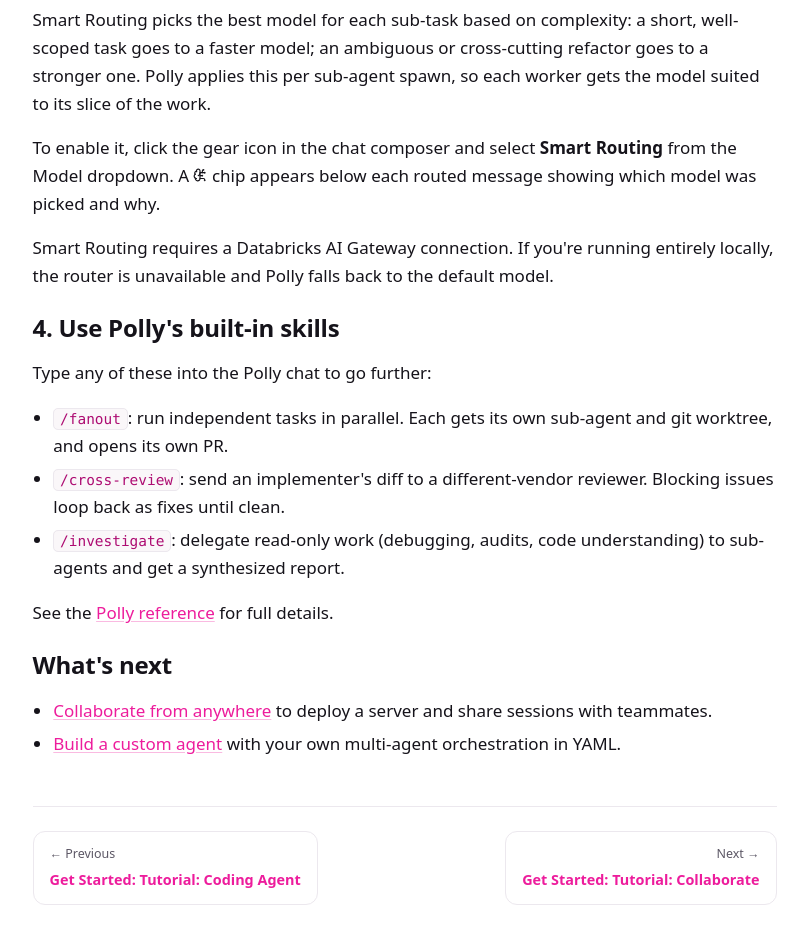
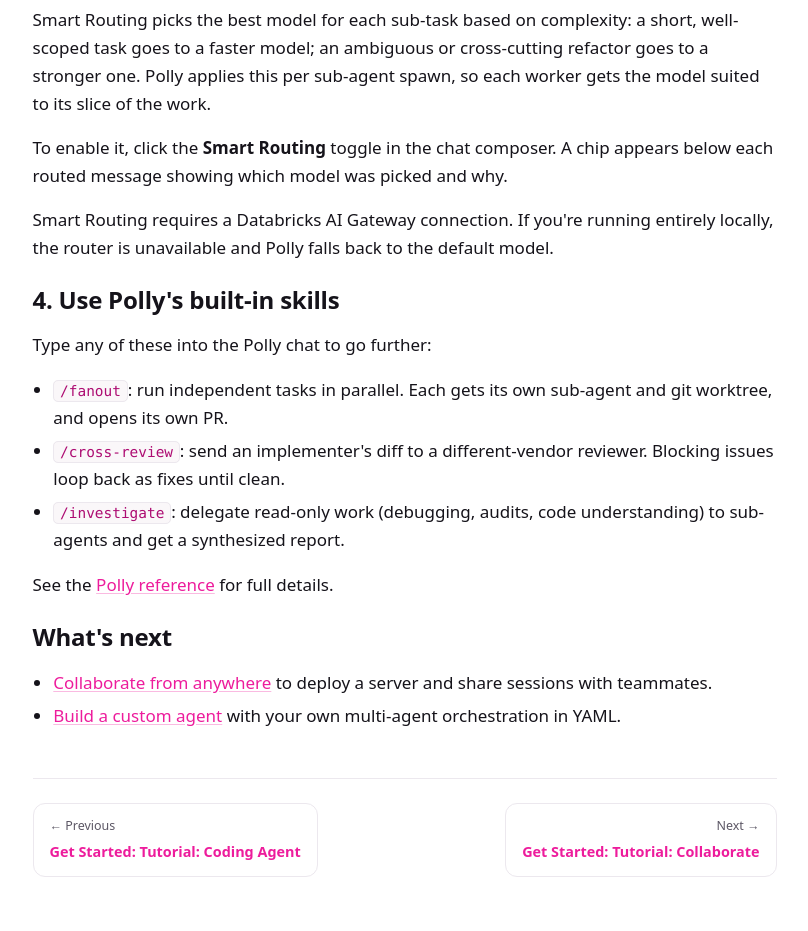
Before and after one commit to omnigent-ai/omnigent-site, a Next.js app: page /quickstart/polly in a window 1280 px wide. Shown: the part 2640-3571 px from the top of the page, without its empty margins (260-1068 px from the left). Built offline with nearby package versions, Linux system fonts and the light colour scheme; no server answers.

Commit message:
fix: smart routing is a toggle, not an icon

```diff
--- a/app/quickstart/polly/page.mdx
+++ b/app/quickstart/polly/page.mdx
@@ -86,8 +86,7 @@ cross-cutting refactor goes to a stronger one. Polly applies this per
 sub-agent spawn, so each worker gets the model suited to its slice of
 the work.
 
-To enable it, click the gear icon in the chat composer and select
-**Smart Routing** from the Model dropdown. A <svg xmlns="http://www.w3.org/2000/svg" width="14" height="14" viewBox="0 0 24 24" fill="none" stroke="currentColor" strokeWidth="2" strokeLinecap="round" strokeLinejoin="round" aria-hidden="true"><path d="M12 5a3 3 0 1 0-5.997.125 4 4 0 0 0-2.526 5.77 4 4 0 0 0 .556 6.588A4 4 0 1 0 12 18Z"></path><path d="M9 13a4.5 4.5 0 0 0 3-4"></path><path d="M6.003 5.125A3 3 0 0 0 6.401 6.5"></path><path d="M3.477 10.896a4 4 0 0 1 .585-.396"></path><path d="M6 18a4 4 0 0 1-1.967-.516"></path><path d="M12 13h4"></path><path d="M12 18h6a2 2 0 0 1 2 2v1"></path><path d="M12 8h8"></path><path d="M16 8V5a2 2 0 0 1 2-2"></path><circle cx="16" cy="13" r=".5"></circle><circle cx="18" cy="3" r=".5"></circle><circle cx="20" cy="21" r=".5"></circle><circle cx="20" cy="8" r=".5"></circle></svg> chip appears below each routed message showing which model was picked and why.
+To enable it, click the **Smart Routing** toggle in the chat composer. A chip appears below each routed message showing which model was picked and why.
 
 Smart Routing requires a Databricks AI Gateway connection. If you're running
 entirely locally, the router is unavailable and Polly falls back to the
```
